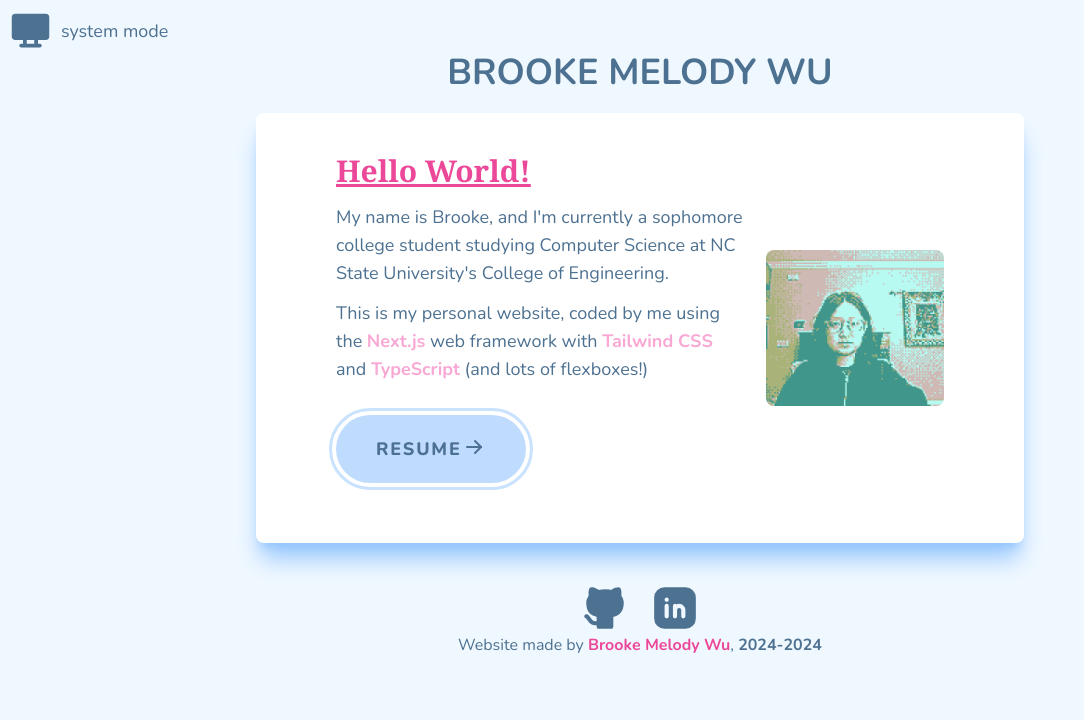
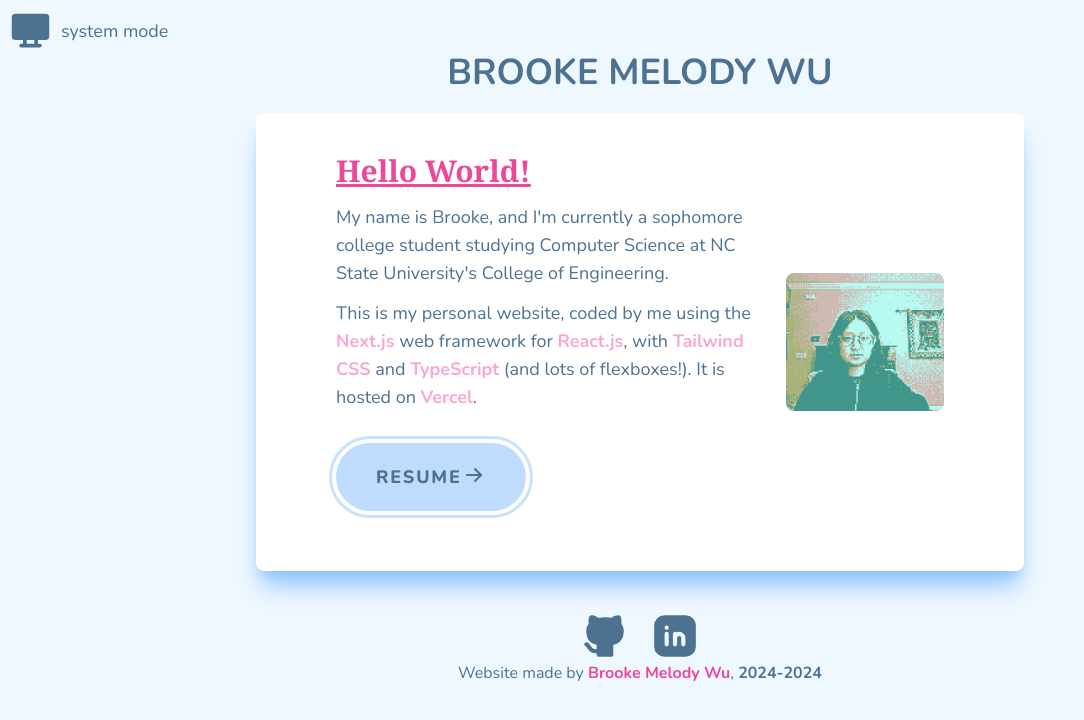
Before and after one commit to brookemelody/personal-website, a Next.js app: page / in a window 1280 px wide. Shown: the top 720 px of the page, without its empty margins (0-1084 px from the left). Built offline with nearby package versions, Linux system fonts and the light colour scheme; a web font is replaced by a local one.

Commit message:
Update homepage info

```diff
--- a/src/app/page.tsx
+++ b/src/app/page.tsx
@@ -12,7 +12,7 @@ export default function Home() {
         <div className="flex flex-col gap-3 md:text-lg sm:text-sm">
           <h2 className="md:text-3xl sm:text-xl animate-loadFromLeft"><u className="text-pink-500 dark:text-pink-400"><b className="text-pink-500 dark:text-pink-400 font-serif">Hello World!</b></u></h2>
           <p className="animate-loadFromLeft">{`My name is Brooke, and I'm currently a sophomore college student studying Computer Science at NC State University's College of Engineering.`}</p>
-          <p className="animate-loadFromLeft">This is my personal website, coded by me using the <OutgoingLink linkText='Next.js' link='https://nextjs.org/'/> web framework with <OutgoingLink linkText="Tailwind CSS" link="https://tailwindcss.com/"/> and <OutgoingLink linkText="TypeScript" link="https://www.typescriptlang.org/"/> (and lots of flexboxes!)</p>
+          <p className="animate-loadFromLeft">This is my personal website, coded by me using the <OutgoingLink linkText='Next.js' link='https://nextjs.org/'/> web framework for <OutgoingLink linkText="React.js" link="https://react.dev/"/>, with <OutgoingLink linkText="Tailwind CSS" link="https://tailwindcss.com/"/> and <OutgoingLink linkText="TypeScript" link="https://www.typescriptlang.org/"/> (and lots of flexboxes!). It is hosted on <OutgoingLink linkText="Vercel" link="https://vercel.com/"/>.</p>
           <div className="animate-loadFromLeft">
             <NavButton buttonName="resume" link="/resume"/>
           </div>
```
